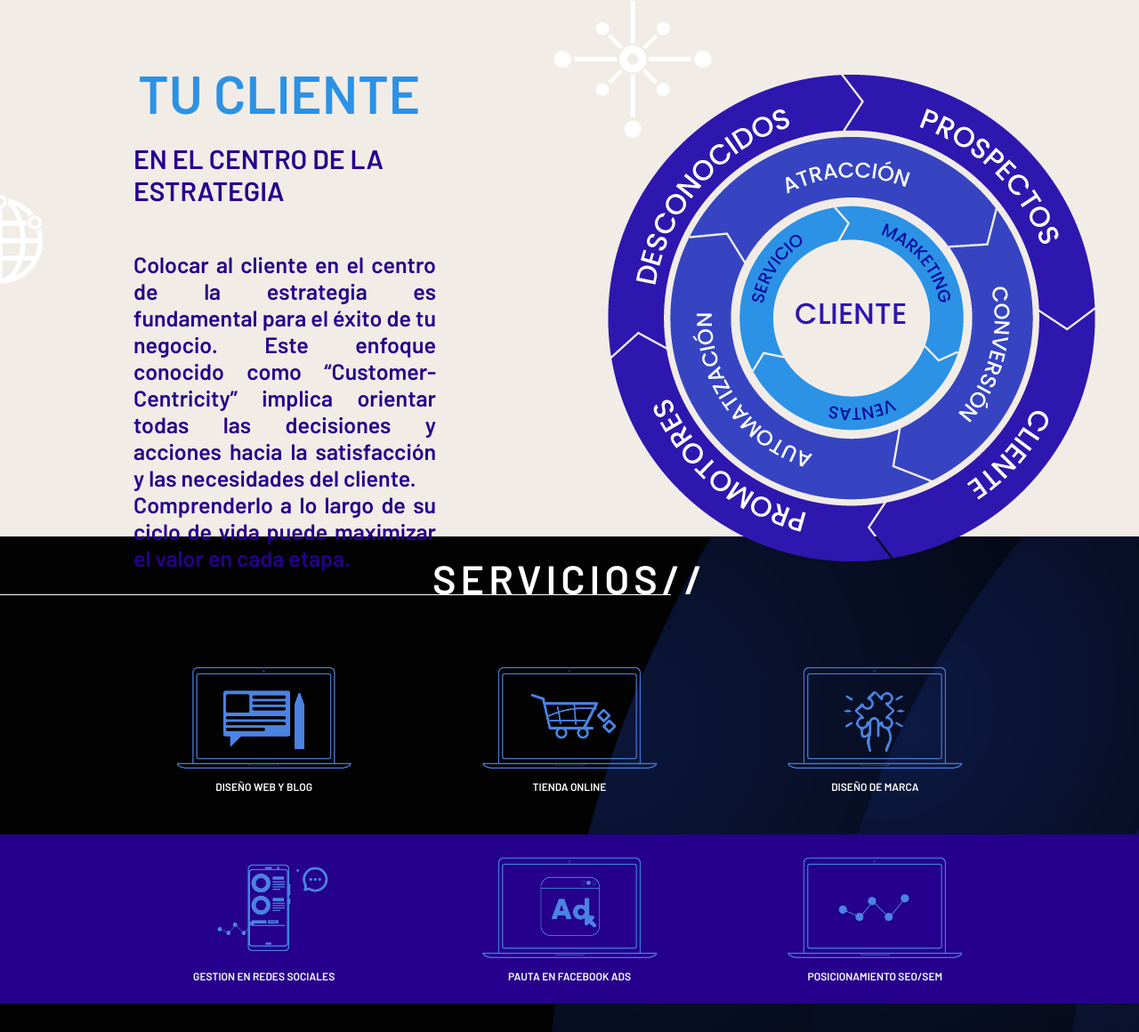
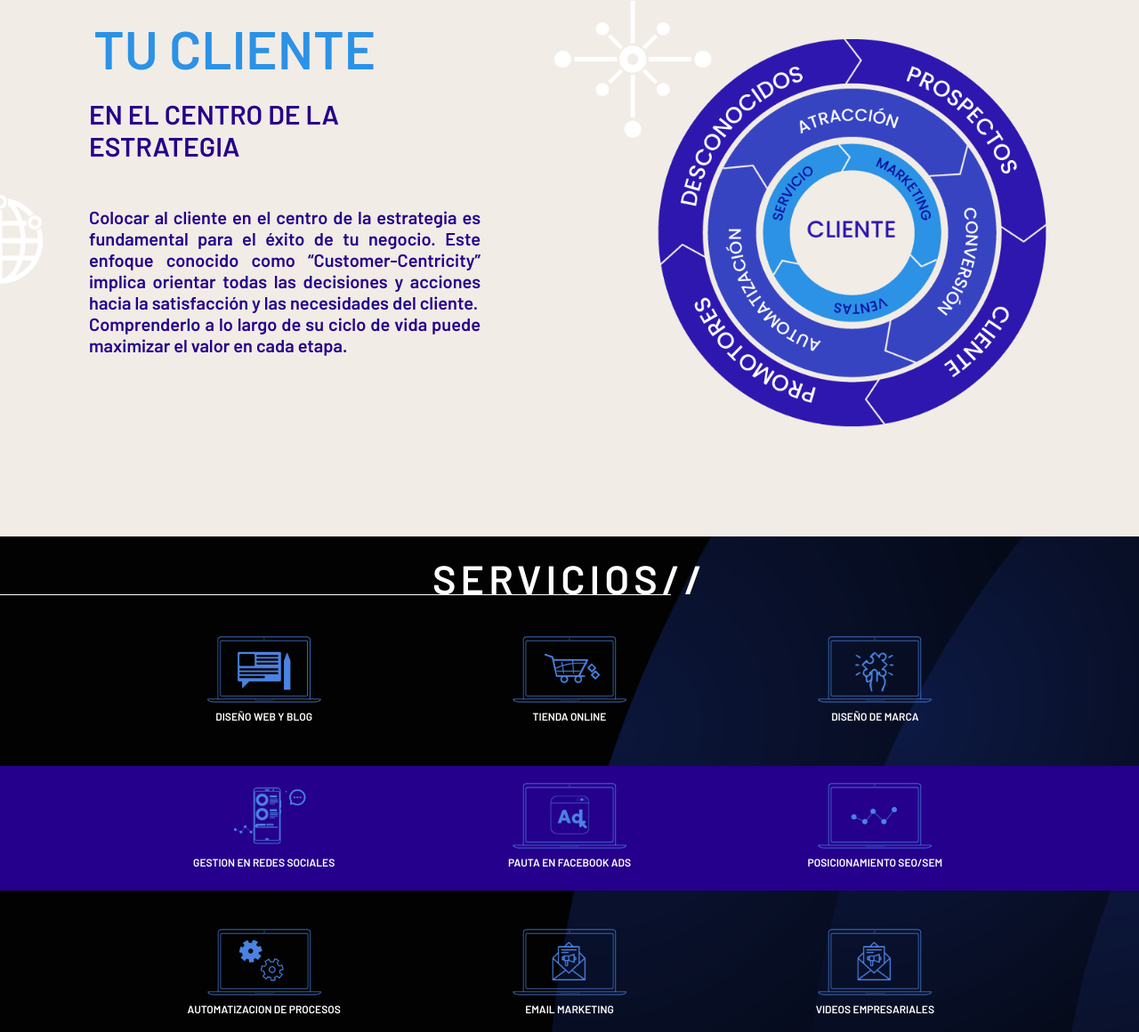
Before and after one commit to bzamparo80/ocean-blue, a plain HTML site: page index.html in a window 1280 px wide. Shown: the part 1587-2747 px from the top of the page at 89% size. Drawn offline with Linux system fonts and the light colour scheme.

Commit message:
Add files via upload

```diff
--- a/styles.css
+++ b/styles.css
@@ -344,7 +344,7 @@ header{
 }
 
 .buttonv:hover{
-    background-color: #23A4F5;
+    background-color: ;
 }
 
 /*VER MAS*/
@@ -356,7 +356,7 @@ header{
 }
 
 .columna1{
-    margin: 150px;
+    margin: 100px;
 }
 
 .columna1 h2{
@@ -376,13 +376,17 @@ header{
 
 .columna1 p{
     color: #25008C;
-    font-size: 25px;
+    font-size: 20px;
     text-align: justify;
 }
 
 .columna2{
     text-align: center;
     margin: auto;
+}
+
+.columna2 img{
+    height: 480px;
 }
 
 /*SERVICES*/
@@ -426,7 +430,6 @@ header{
     grid-gap: 10px;
     margin-left: 130px;
     margin-right:130px;
-    margin-top: 30px;
     grid-row-gap: 30px;
 
 
@@ -435,10 +438,10 @@ header{
 .services::after{
     content: "";
     display: block;
-    height: 190px;
+    height: 140px;
     width: 100%;
     background-color: #25008C;
-    transform: translateY(-380px);
+    transform: translateY(-280px);
     position: absolute;
     z-index: 1;
 
@@ -453,11 +456,11 @@ header{
 }
 
 .box-services img{
-    width: 200px;
+    width: 130px;
     display: flex;
     justify-content: center;
     align-items: center;
-    margin-bottom: 25px;
+    margin-bottom: 10px;
     margin: auto;
 }
 
```
